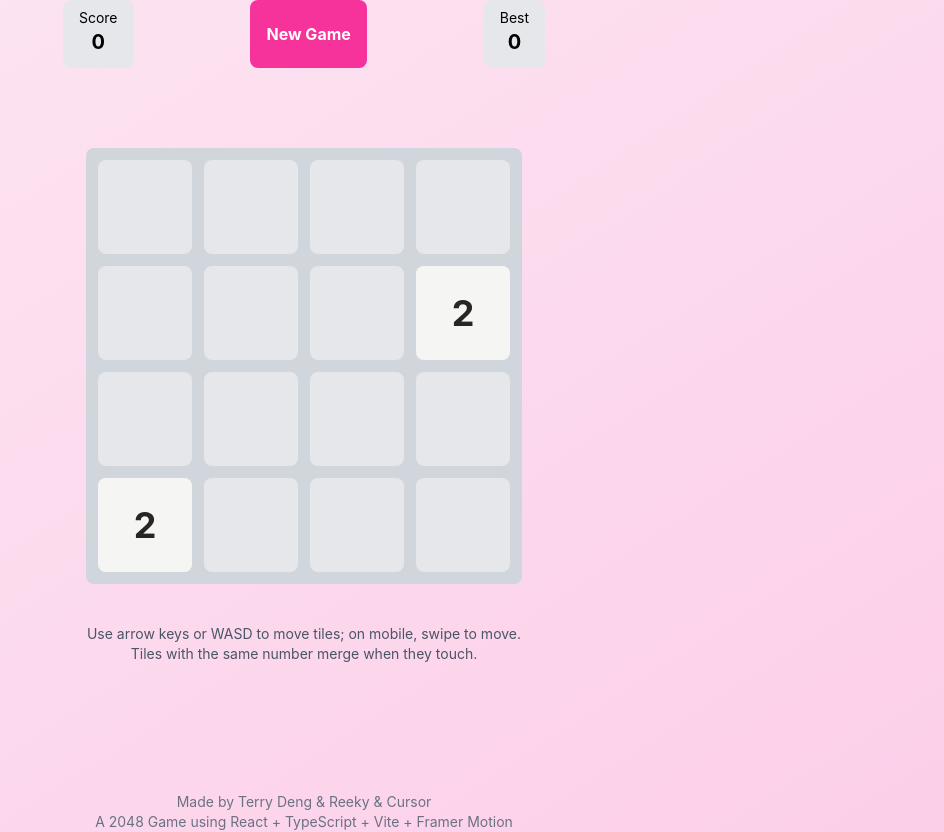
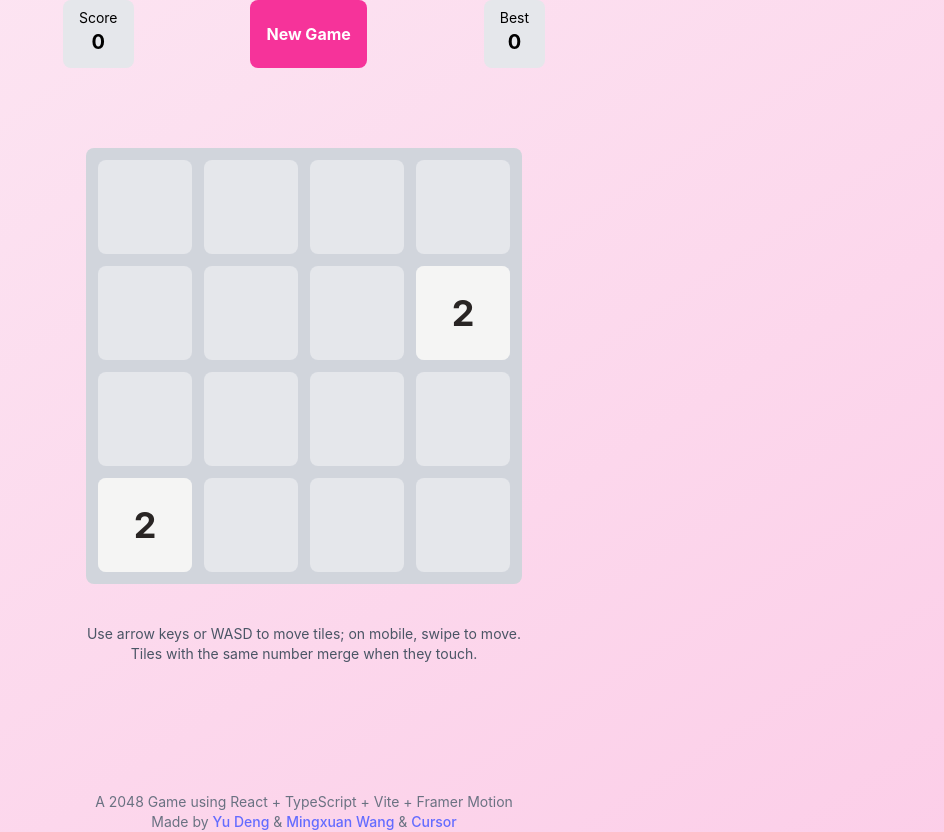
Before and after one commit to Terryyyds/terrys-2048-game, a React (Vite) app: page / in a window 1280 px wide. Shown: the whole page, without its empty margins (336-1280 px from the left). Built offline with nearby package versions, Linux system fonts and the light colour scheme.

Commit message:
Update Credits and links

```diff
--- a/src/app.tsx
+++ b/src/app.tsx
@@ -6,8 +6,8 @@ export const App: FC = () => {
     <div className="flex min-h-screen flex-col items-center justify-center bg-gradient-to-br from-pink-100 to-pink-200">
       <Game2048 />
       <div className="mt-32 px-6 text-center text-sm text-gray-500">
-        <div>Made by Terry Deng & Reeky & Cursor</div>
         <div>A 2048 Game using React + TypeScript + Vite + Framer Motion</div>
+        <div>Made by <a href="https://terrylog.cn" target="_blank">Yu Deng</a> & <a href="https://github.com/reekystive" target="_blank">Mingxuan Wang</a> & <a href="https://www.cursor.com" target="_blank">Cursor</a></div>
       </div>
     </div>
   );
```
